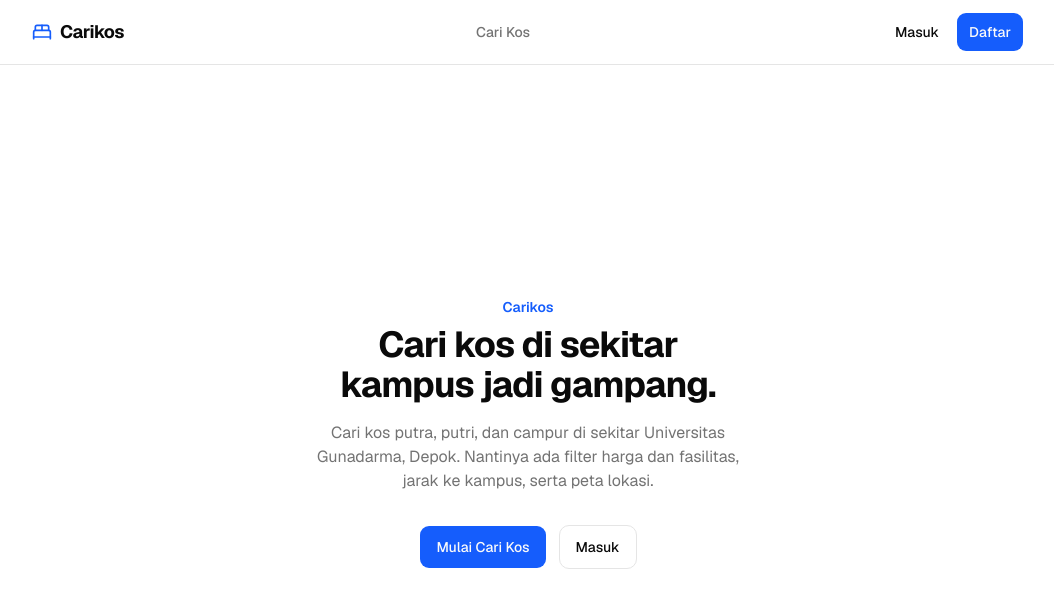
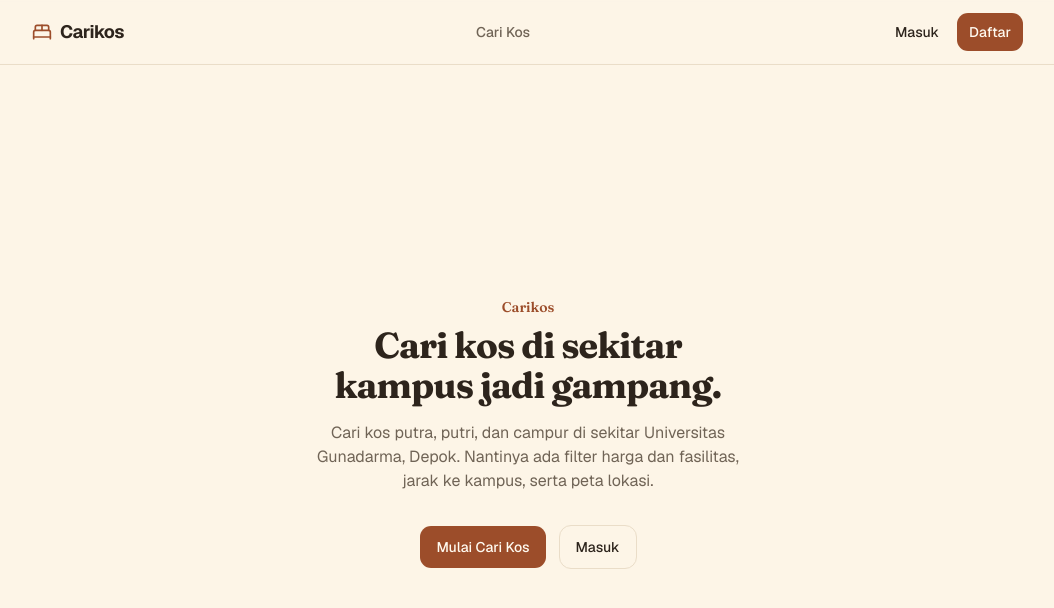
Before and after one commit to KKKeyman56/carikos, a Next.js app: page / in a window 1280 px wide. Shown: the top 608 px of the page, without its empty margins (112-1166 px from the left). Built offline with nearby package versions, Linux system fonts and the light colour scheme.

Commit message:
feat: bohemian theme (terracotta+sage tokens, Fraunces headings) & boho gender badge palette

```diff
--- a/src/app/globals.css
+++ b/src/app/globals.css
@@ -1,9 +1,9 @@
 /*
  * Carikos design tokens — the single source of truth for the UI look.
- * Colors: brand blue (blue-600 light / blue-500 dark) + success & warning for room status.
- * Fonts: Geist from next/font, mapped to --font-sans in :root.
+ * Theme: bohemian — warm ivory surfaces, terracotta brand, sage accents.
+ * Fonts: Geist (body) + Fraunces (headings) via next/font, mapped below.
  * Spacing: Tailwind's default 4px grid.
- * Radius: 0.625rem.
+ * Radius: 0.75rem (softer, crafty boho feel).
  * Touch: primary CTAs use size="lg" buttons (44px minimum tap target).
  */
 @import "tailwindcss";
@@ -17,7 +17,7 @@
   --color-foreground: var(--foreground);
   --font-sans: var(--font-sans);
   --font-mono: var(--font-geist-mono);
-  --font-heading: var(--font-sans);
+  --font-heading: var(--font-fraunces);
   --color-sidebar-ring: var(--sidebar-ring);
   --color-sidebar-border: var(--sidebar-border);
   --color-sidebar-accent-foreground: var(--sidebar-accent-foreground);
@@ -62,86 +62,87 @@
 }
 
 :root {
-  /* Map shadcn's font token to the Geist variable set in layout.tsx. */
+  /* Map shadcn's font tokens to the next/font variables set in layout.tsx. */
   --font-sans: var(--font-geist-sans);
-  --background: oklch(1 0 0);
-  --foreground: oklch(0.145 0 0);
-  --card: oklch(1 0 0);
-  --card-foreground: oklch(0.145 0 0);
-  --popover: oklch(1 0 0);
-  --popover-foreground: oklch(0.145 0 0);
-  /* Brand color: blue-600 (AA contrast on white, matches the campus vibe). */
-  --primary: oklch(0.546 0.245 262.881);
-  --primary-foreground: oklch(0.985 0 0);
-  --secondary: oklch(0.97 0 0);
-  --secondary-foreground: oklch(0.205 0 0);
-  --muted: oklch(0.97 0 0);
-  --muted-foreground: oklch(0.556 0 0);
-  --accent: oklch(0.97 0 0);
-  --accent-foreground: oklch(0.205 0 0);
-  --destructive: oklch(0.577 0.245 27.325);
+  --background: oklch(0.973 0.021 82);
+  --foreground: oklch(0.268 0.02 60);
+  --card: oklch(0.988 0.012 85);
+  --card-foreground: oklch(0.268 0.02 60);
+  --popover: oklch(0.988 0.012 85);
+  --popover-foreground: oklch(0.268 0.02 60);
+  /* Brand color: terracotta (AA contrast with cream surfaces). */
+  --primary: oklch(0.512 0.116 43);
+  --primary-foreground: oklch(0.986 0.014 85);
+  --secondary: oklch(0.929 0.03 80);
+  --secondary-foreground: oklch(0.32 0.025 60);
+  --muted: oklch(0.945 0.025 82);
+  --muted-foreground: oklch(0.51 0.026 68);
+  /* Accent: soft sage for hover/selected surfaces. */
+  --accent: oklch(0.918 0.04 125);
+  --accent-foreground: oklch(0.3 0.035 130);
+  --destructive: oklch(0.577 0.215 27.325);
   /* Status colors for room availability badges etc. */
-  --success: oklch(0.627 0.194 149.214);
-  --success-foreground: oklch(0.985 0 0);
-  --warning: oklch(0.769 0.188 70.08);
-  --warning-foreground: oklch(0.279 0.077 45.635);
-  --border: oklch(0.922 0 0);
-  --input: oklch(0.922 0 0);
+  --success: oklch(0.565 0.12 148);
+  --success-foreground: oklch(0.986 0.014 85);
+  --warning: oklch(0.772 0.135 80);
+  --warning-foreground: oklch(0.28 0.03 60);
+  --border: oklch(0.903 0.032 80);
+  --input: oklch(0.903 0.032 80);
   /* Focus ring follows the brand color for consistent focus states. */
-  --ring: oklch(0.546 0.245 262.881);
-  --chart-1: oklch(0.87 0 0);
-  --chart-2: oklch(0.556 0 0);
-  --chart-3: oklch(0.439 0 0);
-  --chart-4: oklch(0.371 0 0);
-  --chart-5: oklch(0.269 0 0);
-  --radius: 0.625rem;
-  --sidebar: oklch(0.985 0 0);
-  --sidebar-foreground: oklch(0.145 0 0);
-  --sidebar-primary: oklch(0.546 0.245 262.881);
-  --sidebar-primary-foreground: oklch(0.985 0 0);
-  --sidebar-accent: oklch(0.97 0 0);
-  --sidebar-accent-foreground: oklch(0.205 0 0);
-  --sidebar-border: oklch(0.922 0 0);
-  --sidebar-ring: oklch(0.546 0.245 262.881);
+  --ring: oklch(0.512 0.116 43);
+  --chart-1: oklch(0.512 0.116 43);
+  --chart-2: oklch(0.565 0.12 148);
+  --chart-3: oklch(0.772 0.135 80);
+  --chart-4: oklch(0.918 0.04 125);
+  --chart-5: oklch(0.35 0.03 60);
+  --radius: 0.75rem;
+  --sidebar: oklch(0.988 0.012 85);
+  --sidebar-foreground: oklch(0.268 0.02 60);
+  --sidebar-primary: oklch(0.512 0.116 43);
+  --sidebar-primary-foreground: oklch(0.986 0.014 85);
+  --sidebar-accent: oklch(0.929 0.03 80);
+  --sidebar-accent-foreground: oklch(0.32 0.025 60);
+  --sidebar-border: oklch(0.903 0.032 80);
+  --sidebar-ring: oklch(0.512 0.116 43);
 }
 
 .dark {
-  --background: oklch(0.145 0 0);
-  --foreground: oklch(0.985 0 0);
-  --card: oklch(0.205 0 0);
-  --card-foreground: oklch(0.985 0 0);
-  --popover: oklch(0.205 0 0);
-  --popover-foreground: oklch(0.985 0 0);
-  /* Brand color: blue-500 works better on dark backgrounds. */
-  --primary: oklch(0.623 0.214 259.815);
-  --primary-foreground: oklch(0.985 0 0);
-  --secondary: oklch(0.269 0 0);
-  --secondary-foreground: oklch(0.985 0 0);
-  --muted: oklch(0.269 0 0);
-  --muted-foreground: oklch(0.708 0 0);
-  --accent: oklch(0.269 0 0);
-  --accent-foreground: oklch(0.985 0 0);
+  --background: oklch(0.213 0.02 60);
+  --foreground: oklch(0.955 0.017 85);
+  --card: oklch(0.256 0.02 60);
+  --card-foreground: oklch(0.955 0.017 85);
+  --popover: oklch(0.256 0.02 60);
+  --popover-foreground: oklch(0.955 0.017 85);
+  /* Brand color: lighter terracotta for dark surfaces, with dark text. */
+  --primary: oklch(0.712 0.126 48);
+  --primary-foreground: oklch(0.213 0.02 60);
+  --secondary: oklch(0.314 0.025 60);
+  --secondary-foreground: oklch(0.955 0.017 85);
+  --muted: oklch(0.314 0.02 60);
+  --muted-foreground: oklch(0.713 0.023 75);
+  --accent: oklch(0.34 0.04 128);
+  --accent-foreground: oklch(0.955 0.017 85);
   --destructive: oklch(0.704 0.191 22.216);
-  --success: oklch(0.723 0.219 149.579);
-  --success-foreground: oklch(0.145 0 0);
-  --warning: oklch(0.769 0.188 70.08);
-  --warning-foreground: oklch(0.145 0 0);
-  --border: oklch(1 0 0 / 10%);
-  --input: oklch(1 0 0 / 15%);
-  --ring: oklch(0.623 0.214 259.815);
-  --chart-1: oklch(0.87 0 0);
-  --chart-2: oklch(0.556 0 0);
-  --chart-3: oklch(0.439 0 0);
-  --chart-4: oklch(0.371 0 0);
-  --chart-5: oklch(0.269 0 0);
-  --sidebar: oklch(0.205 0 0);
-  --sidebar-foreground: oklch(0.985 0 0);
-  --sidebar-primary: oklch(0.623 0.214 259.815);
-  --sidebar-primary-foreground: oklch(0.985 0 0);
-  --sidebar-accent: oklch(0.269 0 0);
-  --sidebar-accent-foreground: oklch(0.985 0 0);
-  --sidebar-border: oklch(1 0 0 / 10%);
-  --sidebar-ring: oklch(0.623 0.214 259.815);
+  --success: oklch(0.723 0.155 148);
+  --success-foreground: oklch(0.213 0.025 148);
+  --warning: oklch(0.79 0.128 80);
+  --warning-foreground: oklch(0.213 0.02 60);
+  --border: oklch(1 0 0 / 12%);
+  --input: oklch(1 0 0 / 16%);
+  --ring: oklch(0.712 0.126 48);
+  --chart-1: oklch(0.712 0.126 48);
+  --chart-2: oklch(0.723 0.155 148);
+  --chart-3: oklch(0.79 0.128 80);
+  --chart-4: oklch(0.34 0.04 128);
+  --chart-5: oklch(0.955 0.017 85);
+  --sidebar: oklch(0.256 0.02 60);
+  --sidebar-foreground: oklch(0.955 0.017 85);
+  --sidebar-primary: oklch(0.712 0.126 48);
+  --sidebar-primary-foreground: oklch(0.213 0.02 60);
+  --sidebar-accent: oklch(0.314 0.025 60);
+  --sidebar-accent-foreground: oklch(0.955 0.017 85);
+  --sidebar-border: oklch(1 0 0 / 12%);
+  --sidebar-ring: oklch(0.712 0.126 48);
 }
 
 @layer base {
--- a/src/app/layout.tsx
+++ b/src/app/layout.tsx
@@ -1,5 +1,5 @@
 import type { Metadata } from "next";
-import { Geist, Geist_Mono } from "next/font/google";
+import { Fraunces, Geist, Geist_Mono } from "next/font/google";
 import { Providers } from "./providers";
 
 import "./globals.css";
@@ -14,6 +14,12 @@ const geistMono = Geist_Mono({
   subsets: ["latin"],
 });
 
+// Serif display font for the bohemian heading style.
+const fraunces = Fraunces({
+  variable: "--font-fraunces",
+  subsets: ["latin"],
+});
+
 export const metadata: Metadata = {
   title: {
     default: "Carikos — Cari kos di sekitar kampus",
@@ -25,7 +31,10 @@ export const metadata: Metadata = {
 
 export default function RootLayout({ children }: LayoutProps<"/">) {
   return (
-    <html lang="id" className={`${geistSans.variable} ${geistMono.variable} h-full antialiased`}>
+    <html
+      lang="id"
+      className={`${geistSans.variable} ${geistMono.variable} ${fraunces.variable} h-full antialiased`}
+    >
       <body className="flex min-h-full flex-col">
         <Providers>{children}</Providers>
       </body>
--- a/src/components/kos/kos-card.tsx
+++ b/src/components/kos/kos-card.tsx
@@ -8,17 +8,18 @@ import { formatIDR } from "@/lib/format";
 import type { Kos, KosGender } from "@/types";
 
 const GENDER_BADGE: Record<KosGender, { label: string; className: string }> = {
+  // Bohemian palette: sage for putra, dusty rose for putri, mustard for campur.
   putra: {
     label: "Putra",
-    className: "bg-blue-100 text-blue-700 dark:bg-blue-950 dark:text-blue-300",
+    className: "bg-emerald-100 text-emerald-800 dark:bg-emerald-950 dark:text-emerald-300",
   },
   putri: {
     label: "Putri",
-    className: "bg-pink-100 text-pink-700 dark:bg-pink-950 dark:text-pink-300",
+    className: "bg-rose-100 text-rose-800 dark:bg-rose-950 dark:text-rose-300",
   },
   campur: {
     label: "Campur",
-    className: "bg-violet-100 text-violet-700 dark:bg-violet-950 dark:text-violet-300",
+    className: "bg-amber-100 text-amber-800 dark:bg-amber-950 dark:text-amber-300",
   },
 };
 
```
